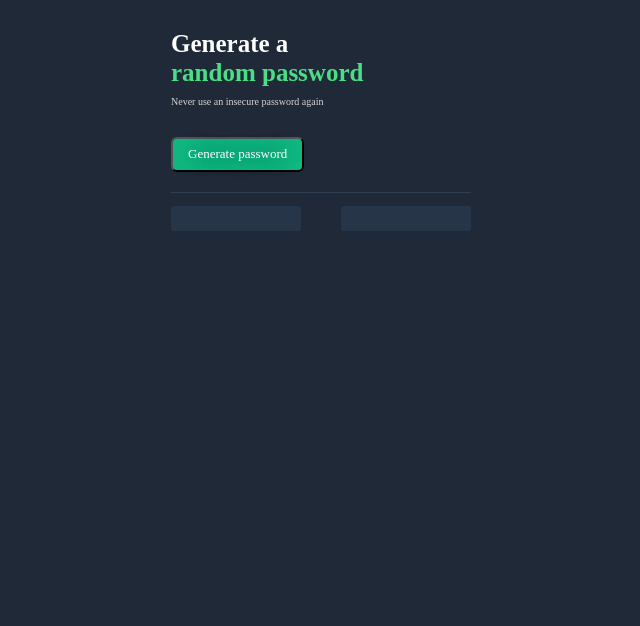
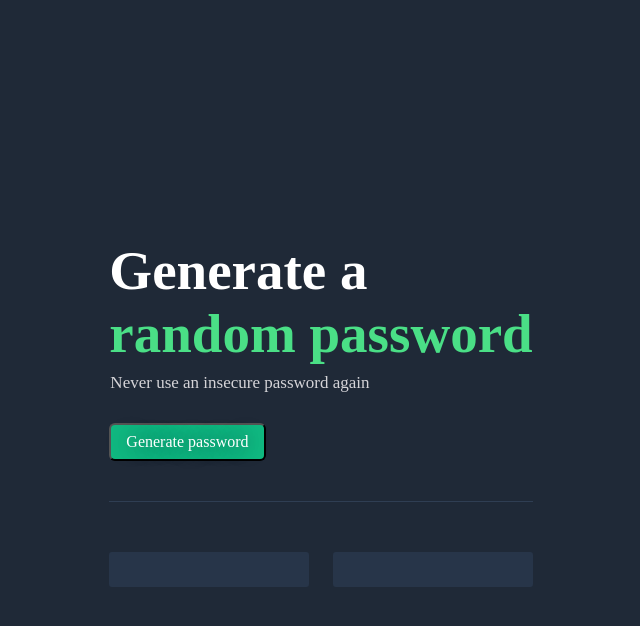
Before and after one commit to mayo7e/random_password_generator, a plain HTML site: page index.html in a window 1280 px wide. Shown: the whole page, without its empty margins (319-959 px from the left). Drawn offline with nearby package versions, Linux system fonts and the light colour scheme.

Commit message:
Scale page size

```diff
--- a/index.css
+++ b/index.css
@@ -1,68 +1,80 @@
+
 body {
     margin: 0px;
-    /* border: 2px solid red; */
     color: white;
     background: #1F2937;
 
-}
-.page-password{
-    /* text-align:  start; */
-    /* background: #1F2937; */
-    /* padding: 10px; */
-    width: 300px;
-    margin: 30px auto;
-    /* padding-left: 10px; */
-
-    /* border: 2px solid red; */
+    display: flex;
+    justify-content: center;
+    align-items: center;
 
 }
+
+/* --TITTLE --Start--- */
+h2{
+    font-size: 55px;
+    margin-bottom: 8px;
+
+}
+
+span{
+    color:#4ADF86;
+    display: block;
+
+}
+/* --TITTLE --End--- */
+
+/* --INNER-TEXT --Start--- */
+h6{
+    font-weight: lighter;
+    font-size: 17px;
+    color: #D5D4D8;
+
+    margin-top: 0;
+    margin-left: 1px;
+    margin-bottom: 30px;
+
+}
+/* --INNER-TEXT --End--- */
+
+/* ---BUTTON --Start--- */
+button{
+    background: #10B981;
+    padding: 8px 15px;
+    border-radius: 6px;
+
+    font-size: 16px;
+    color:  white;
+    text-shadow: 0 0 20px  #1F2937;
+
+}
+/* ---BUTTON --End--- */
+
+/* ---PASSWORD-SECTION --Start--- */
 .password-generate{
+    border-top: 1.5px solid #2F3E53;
+    margin-top: 40px;
+    padding: 0px;
+
     display: flex;
     justify-content:  space-between;
-    border-top: 1px solid #2F3E53;
-    margin-top: 20px;
-     padding: 0px;
-    /* justify-content: space-between; */
+
 }
 
 h4{
     display: flex;
     justify-content: center;
     align-items: center;
+
     color: #55F991;
-    font-size: 10px;
+    font-size: 15px;
+    text-shadow: 0 0 2px  maroon;
+
+    width: 200px;
+    height:35px;
+    margin-top: 50px;
     border-radius: 3px;
     background: #273549;
-    text-shadow: 0 0 2px  maroon;
-    width: 130px;
-    height:25px
 
 }
-span{
-    color:#4ADF86;
-    display: block;
-
-}
-
-button{
-    background: #10B981;
-    padding: 8px 15px;
-    font-size: 13px;
-    /* font-weight: none; */
-    color:  white;
-    text-shadow: 0 0 20px  #1F2937;
-    border-radius: 6px;
-}
-h6{
-    font-weight: lighter;
-    color: #D5D4D8;
-    margin-top: 0;
-    margin-bottom: 30px;
-    font-size: 10px;
-
-
-}
-h2{
-    margin-bottom: 8px;
-    font-size: 25px;
-}
+/* ---PASSWORD-SECTION --End--- */
```
